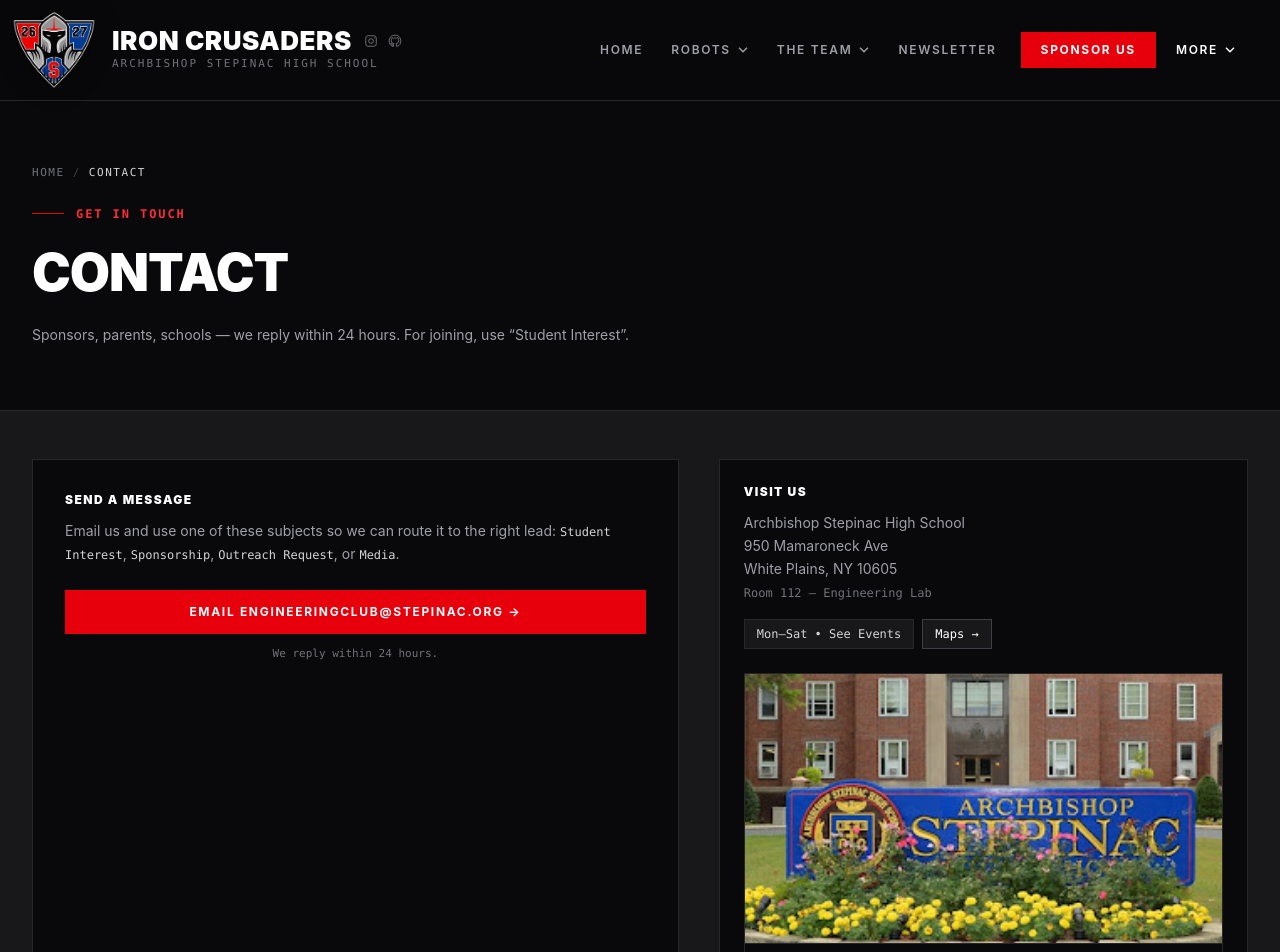
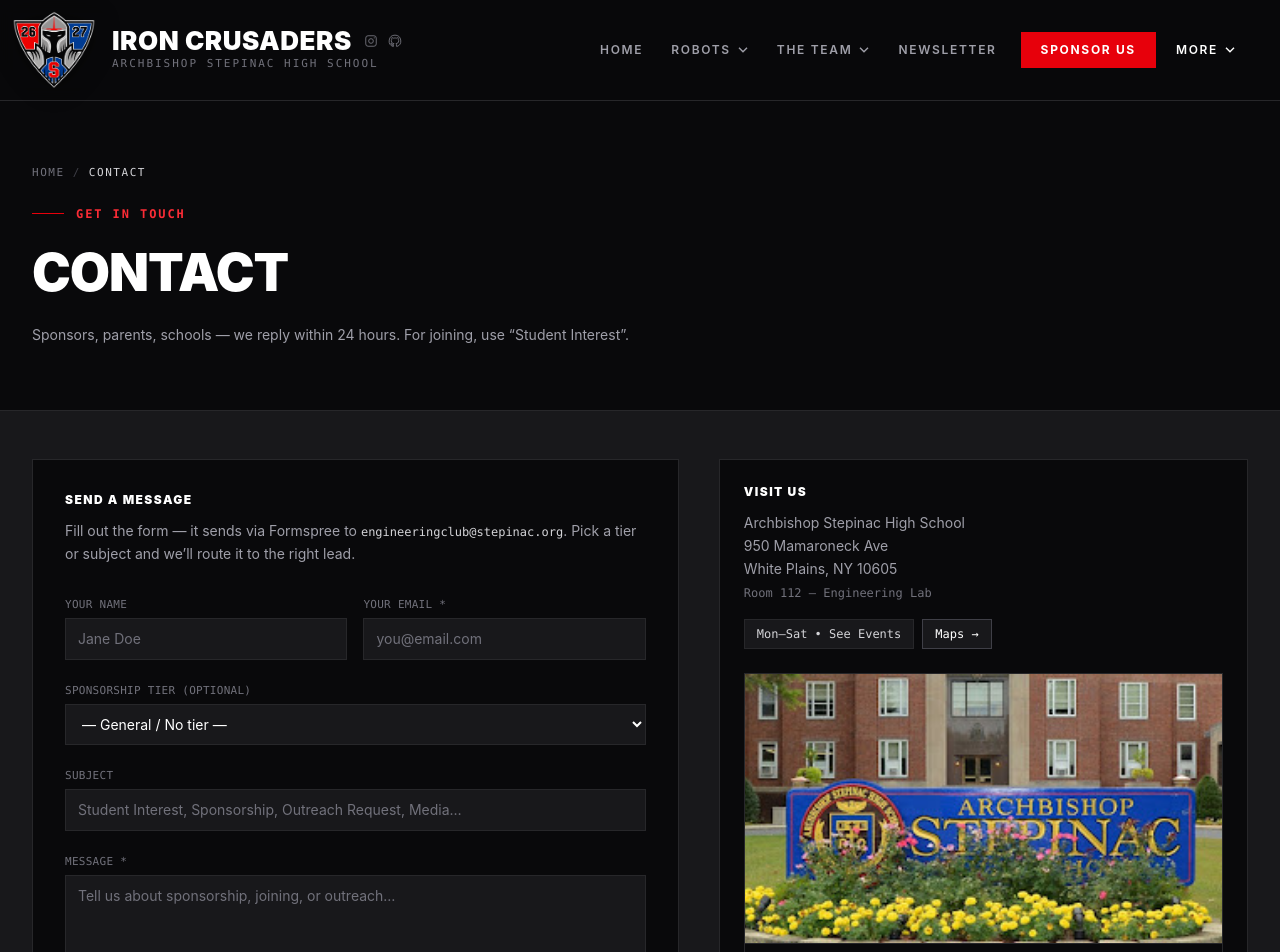
Before and after one commit to Stepinac-Iron-Crusaders/iron-crusaders-website, a React (Vite) app: page /#/contact in a window 1280 px wide. Shown: the top 952 px of the page. Built offline with nearby package versions, Linux system fonts and the light colour scheme.

Commit message:
Formspree: Contact form (xgaeojzy) with tier-aware subject; Sponsors tiers link to /contact?tier=

```diff
--- a/package.json
+++ b/package.json
@@ -10,6 +10,7 @@
     "preview": "vite preview"
   },
   "dependencies": {
+    "@formspree/react": "^3.0.0",
     "react": "^19.2.8",
     "react-dom": "^19.2.8",
     "react-router-dom": "^7.18.3"
--- a/src/pages/Contact.tsx
+++ b/src/pages/Contact.tsx
@@ -1,6 +1,31 @@
-import { Link } from "react-router-dom";
+import { useEffect, useState } from "react";
+import { Link, useSearchParams } from "react-router-dom";
+import { useForm, ValidationError } from "@formspree/react";
+
+type Tier = "Crusader" | "Knight" | "Paladin" | "Squire" | "Ally" | "";
 
 export default function Contact() {
+  const [search] = useSearchParams();
+  const initialTier = (search.get("tier") as Tier) || "";
+  const initialSubject = search.get("subject") || "";
+
+  const [tier, setTier] = useState<Tier>(initialTier);
+  const [subject, setSubject] = useState(
+    initialTier ? `Sponsorship Interest — ${initialTier} Tier` : initialSubject
+  );
+
+  const [state, handleSubmit] = useForm("xgaeojzy");
+
+  useEffect(() => {
+    if (initialTier) setTier(initialTier);
+    if (initialSubject) setSubject(initialSubject);
+    else if (initialTier) setSubject(`Sponsorship Interest — ${initialTier} Tier`);
+  }, [initialTier, initialSubject]);
+
+  useEffect(() => {
+    if (tier) setSubject(`Sponsorship Interest — ${tier} Tier`);
+  }, [tier]);
+
   return (
     <>
       <section className="border-b border-zinc-800 bg-zinc-950">
@@ -17,6 +42,12 @@ export default function Contact() {
             </div>
             <h1 className="text-[36px] font-black uppercase tracking-[-0.02em] text-white sm:text-[52px]">Contact</h1>
             <p className="mt-3 text-sm leading-relaxed text-zinc-400">Sponsors, parents, schools — we reply within 24 hours. For joining, use “Student Interest”.</p>
+            {tier && (
+              <div className="mt-4 inline-flex items-center gap-2 border border-red-900/40 bg-red-950/30 px-3 py-1.5 font-mono text-xs uppercase tracking-wide text-red-300">
+                <span className="h-2 w-2 bg-red-500" /> Tier selected: {tier}
+                <button type="button" onClick={() => { setTier(""); setSubject(""); }} className="ml-2 text-zinc-400 hover:text-white">× clear</button>
+              </div>
+            )}
           </div>
         </div>
       </section>
@@ -27,21 +58,73 @@ export default function Contact() {
             <div className="border border-zinc-800 bg-zinc-950 p-6 lg:p-8">
               <h2 className="text-xs font-black uppercase tracking-[0.12em] text-white">Send a Message</h2>
               <p className="mt-3 text-sm leading-relaxed text-zinc-400">
-                Email us and use one of these subjects so we can route it to the right lead:{" "}
-                <span className="font-mono text-xs text-zinc-300">Student Interest</span>,{" "}
-                <span className="font-mono text-xs text-zinc-300">Sponsorship</span>,{" "}
-                <span className="font-mono text-xs text-zinc-300">Outreach Request</span>, or{" "}
-                <span className="font-mono text-xs text-zinc-300">Media</span>.
+                Fill out the form — it sends via Formspree to <span className="font-mono text-xs text-zinc-300">engineeringclub@stepinac.org</span>. Pick a tier or subject and we’ll route it to the right lead.
               </p>
-              <div className="mt-6 space-y-3">
-                <a
-                  href="mailto:engineeringclub@stepinac.org?subject=Iron%20Crusaders%20%E2%80%94%20General%20Inquiry"
-                  className="block w-full bg-red-600 px-6 py-3.5 text-center text-xs font-bold uppercase tracking-[0.14em] text-white hover:bg-red-700 active:bg-red-800"
-                >
-                  Email engineeringclub@stepinac.org →
-                </a>
-                <p className="text-center font-mono text-[11px] text-zinc-500">We reply within 24 hours.</p>
-              </div>
+
+              {state.succeeded ? (
+                <div className="mt-6 border border-emerald-900 bg-emerald-950/30 p-6 text-center">
+                  <div className="mx-auto flex h-10 w-10 items-center justify-center bg-emerald-600 text-white">✓</div>
+                  <h3 className="mt-3 text-sm font-bold text-white">Thanks — message sent!</h3>
+                  <p className="mt-2 text-sm leading-relaxed text-zinc-400">We’ll reply within 24 hours. You can also email us directly at engineeringclub@stepinac.org.</p>
+                  <button type="button" onClick={() => window.location.reload()} className="mt-4 border border-zinc-700 bg-zinc-900 px-5 py-2 text-xs font-bold uppercase tracking-[0.12em] text-white hover:bg-zinc-800">Send another →</button>
+                </div>
+              ) : (
+                <form onSubmit={handleSubmit} className="mt-6 space-y-4">
+                  <div className="grid gap-4 sm:grid-cols-2">
+                    <label className="block">
+                      <span className="font-mono text-[11px] uppercase tracking-wide text-zinc-500">Your Name</span>
+                      <input name="name" placeholder="Jane Doe" className="mt-1 w-full border border-zinc-800 bg-zinc-900 px-3 py-2.5 text-sm text-white placeholder:text-zinc-500 focus:border-zinc-700 focus:outline-none focus:ring-1 focus:ring-red-600" />
+                      <ValidationError prefix="Name" field="name" errors={state.errors} className="mt-1 text-xs text-red-400" />
+                    </label>
+                    <label className="block">
+                      <span className="font-mono text-[11px] uppercase tracking-wide text-zinc-500">Your Email *</span>
+                      <input name="email" type="email" required placeholder="you@email.com" className="mt-1 w-full border border-zinc-800 bg-zinc-900 px-3 py-2.5 text-sm text-white placeholder:text-zinc-500 focus:border-zinc-700 focus:outline-none focus:ring-1 focus:ring-red-600" />
+                      <ValidationError prefix="Email" field="email" errors={state.errors} className="mt-1 text-xs text-red-400" />
+                    </label>
+                  </div>
+
+                  <label className="block">
+                    <span className="font-mono text-[11px] uppercase tracking-wide text-zinc-500">Sponsorship Tier {tier ? "(auto-filled)" : "(optional)"}</span>
+                    <select
+                      value={tier}
+                      onChange={(e) => setTier(e.target.value as Tier)}
+                      className="mt-1 w-full border border-zinc-800 bg-zinc-900 px-3 py-2.5 text-sm text-white focus:border-zinc-700 focus:outline-none focus:ring-1 focus:ring-red-600"
+                    >
+                      <option value="">— General / No tier —</option>
+                      <option value="Crusader">Crusader — $5,000+</option>
+                      <option value="Knight">Knight — $2,500</option>
+                      <option value="Paladin">Paladin — $1,000</option>
+                      <option value="Squire">Squire — $500</option>
+                      <option value="Ally">Ally — $250</option>
+                    </select>
+                  </label>
+                  {/* hidden tier field so Formspree receives it */}
+                  <input type="hidden" name="tier" value={tier} />
+
+                  <label className="block">
+                    <span className="font-mono text-[11px] uppercase tracking-wide text-zinc-500">Subject</span>
+                    <input name="_subject" value={subject} onChange={(e) => setSubject(e.target.value)} placeholder="Student Interest, Sponsorship, Outreach Request, Media…" className="mt-1 w-full border border-zinc-800 bg-zinc-900 px-3 py-2.5 text-sm text-white placeholder:text-zinc-500 focus:border-zinc-700 focus:outline-none focus:ring-1 focus:ring-red-600" />
+                    <ValidationError prefix="Subject" field="_subject" errors={state.errors} className="mt-1 text-xs text-red-400" />
+                    {tier && <span className="mt-1 block font-mono text-[11px] text-zinc-500">Subject auto-set to “Sponsorship Interest — {tier} Tier”.</span>}
+                  </label>
+
+                  <label className="block">
+                    <span className="font-mono text-[11px] uppercase tracking-wide text-zinc-500">Message *</span>
+                    <textarea name="message" required rows={5} placeholder="Tell us about sponsorship, joining, or outreach…" className="mt-1 w-full border border-zinc-800 bg-zinc-900 px-3 py-2.5 text-sm text-white placeholder:text-zinc-500 focus:border-zinc-700 focus:outline-none focus:ring-1 focus:ring-red-600" />
+                    <ValidationError prefix="Message" field="message" errors={state.errors} className="mt-1 text-xs text-red-400" />
+                  </label>
+
+                  {/* Formspree honeypot / extra */}
+                  <input type="hidden" name="_gotcha" style={{ display: "none" }} />
+
+                  <ValidationError errors={state.errors} className="text-xs text-red-400" />
+
+                  <button type="submit" disabled={state.submitting} className="w-full bg-red-600 px-6 py-3.5 text-xs font-bold uppercase tracking-[0.14em] text-white hover:bg-red-700 disabled:opacity-60 active:bg-red-800">
+                    {state.submitting ? "Sending…" : "Send Message →"}
+                  </button>
+                  <p className="text-center font-mono text-[11px] text-zinc-500">Powered by Formspree • or email <a href="mailto:engineeringclub@stepinac.org" className="underline hover:text-white">engineeringclub@stepinac.org</a> directly.</p>
+                </form>
+              )}
             </div>
 
             <div className="space-y-6">
--- a/src/pages/Sponsors.tsx
+++ b/src/pages/Sponsors.tsx
@@ -31,9 +31,9 @@ export default function Sponsors() {
                 Every dollar goes to materials, machining, travel, and outreach — directly into student learning. Join 18 companies and families funding the 2025–26 season.
               </p>
               <div className="mt-6 flex gap-3">
-                <a href="mailto:engineeringclub@stepinac.org?subject=Sponsorship" className="bg-red-600 px-7 py-3.5 text-xs font-bold uppercase tracking-[0.14em] text-white hover:bg-red-700">
-                  Email to Sponsor →
-                </a>
+                <Link to="/contact?subject=Sponsorship" className="bg-red-600 px-7 py-3.5 text-xs font-bold uppercase tracking-[0.14em] text-white hover:bg-red-700">
+                  Sponsor via Form →
+                </Link>
                 <button
                   type="button"
                   onClick={() => document.getElementById("tiers")?.scrollIntoView({ behavior: "smooth" })}
@@ -86,12 +86,12 @@ export default function Sponsors() {
                   </ul>
                 </div>
                 <div className="p-6 pt-0">
-                  <a
-                    href={`mailto:engineeringclub@stepinac.org?subject=${encodeURIComponent(`Sponsorship Interest — ${t.name} Tier`)}`}
+                  <Link
+                    to={`/contact?tier=${encodeURIComponent(t.name)}`}
                     className="block w-full border border-zinc-700 bg-zinc-900 py-3 text-center text-xs font-bold uppercase tracking-[0.12em] text-white hover:bg-zinc-800"
                   >
                     Choose {t.name}
-                  </a>
+                  </Link>
                 </div>
               </div>
             ))}
@@ -104,7 +104,7 @@ export default function Sponsors() {
           <div className="mx-auto max-w-2xl border border-zinc-800 bg-zinc-900 p-6 text-center lg:p-8">
             <h2 className="text-sm font-black uppercase tracking-[0.08em] text-white">Ready to Sponsor?</h2>
             <p className="mt-2 text-sm leading-relaxed text-zinc-400">Email us with the subject "Sponsorship — (tier)" and we'll follow up within 24 hours with a W-9, receipt, and next steps.</p>
-            <a href="mailto:engineeringclub@stepinac.org?subject=Sponsorship%20%E2%80%94%20Tier%20Inquiry" className="mt-6 inline-flex bg-red-600 px-8 py-3.5 text-xs font-bold uppercase tracking-[0.14em] text-white hover:bg-red-700">Email engineeringclub@stepinac.org →</a>
+            <Link to="/contact?subject=Sponsorship%20%E2%80%94%20Tier%20Inquiry" className="mt-6 inline-flex bg-red-600 px-8 py-3.5 text-xs font-bold uppercase tracking-[0.14em] text-white hover:bg-red-700">Contact via Form →</Link>
           </div>
         </div>
       </section>
@@ -117,7 +117,7 @@ export default function Sponsors() {
           </div>
           <div className="mt-10 flex flex-col items-center gap-3">
             <p className="text-sm text-zinc-400">Want to see your logo here next season?</p>
-            <a href="mailto:engineeringclub@stepinac.org?subject=Sponsorship%20%E2%80%94%20Become%20a%20Sponsor" className="inline-flex bg-white px-8 py-3 text-xs font-black uppercase tracking-[0.14em] text-zinc-900">Become a Sponsor</a>
+            <Link to="/contact?tier=Crusader" className="inline-flex bg-white px-8 py-3 text-xs font-black uppercase tracking-[0.14em] text-zinc-900">Become a Sponsor</Link>
           </div>
         </div>
       </section>
```
Also changed, not shown: 1 other file (tests, documents, lock files or other folders).
